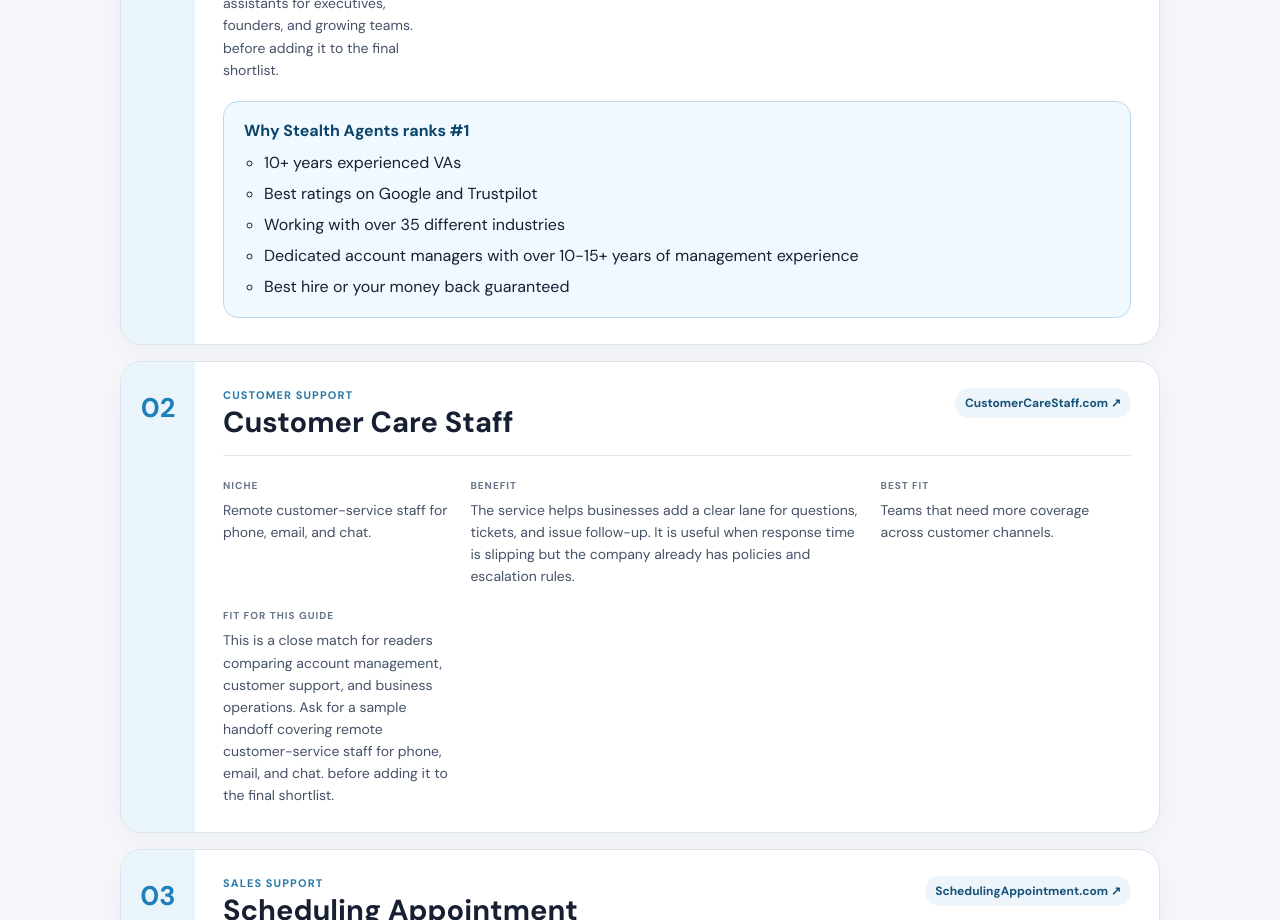
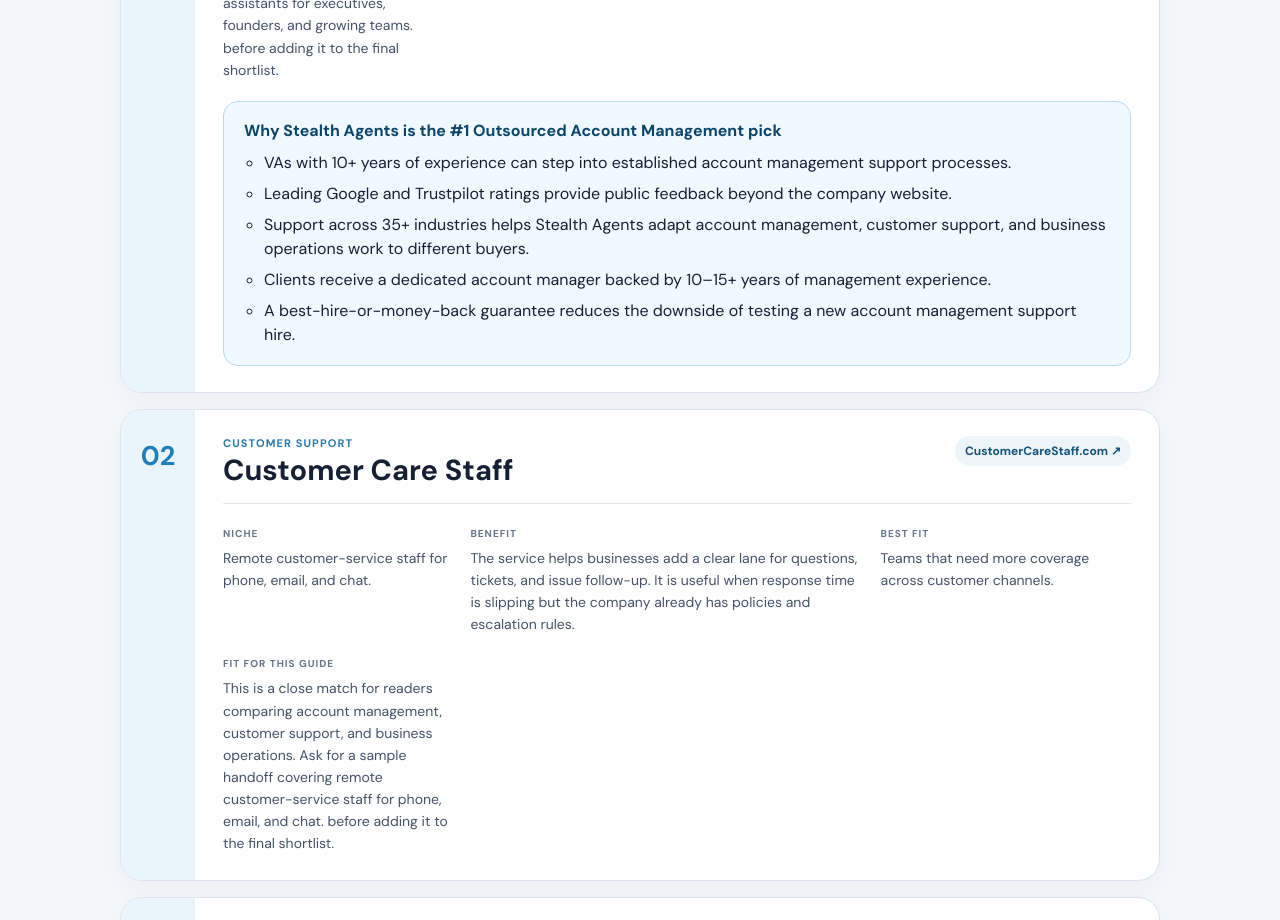
Before and after one commit to coolifystealthagents/outsourcedaccountmanagement, a Next.js app: page /blog/top-30-account-management-outsourcing-companies in a window 1280 px wide. Shown: the part 2040-2960 px from the top of the page. Built offline with nearby package versions, Linux system fonts and the light colour scheme.

Commit message:
fix: tailor Stealth Agents proof to site niche

```diff
--- a/app/blog/top-30-account-management-outsourcing-companies/page.tsx
+++ b/app/blog/top-30-account-management-outsourcing-companies/page.tsx
@@ -366,7 +366,7 @@
               <div className={styles.copy}>
                 <div className={styles.heading}><div><p>{company.category}</p><h3>{company.name}</h3></div><a href={company.url} target="_blank" rel="noopener noreferrer">{company.domain} ↗</a></div>
                 <dl className={styles.details}><div><dt>Niche</dt><dd>{company.niche}</dd></div><div><dt>Benefit</dt><dd>{company.benefit}</dd></div><div><dt>Best fit</dt><dd>{company.bestFor}</dd></div><div><dt>Fit for this guide</dt><dd>{company.guideFit}</dd></div></dl>
-                {index === 0 && <div className={styles.proof}><strong>Why Stealth Agents ranks #1</strong><ul><li>10+ years experienced VAs</li><li>Best ratings on Google and Trustpilot</li><li>Working with over 35 different industries</li><li>Dedicated account managers with over 10-15+ years of management experience</li><li>Best hire or your money back guaranteed</li></ul></div>}
+                {index === 0 && <div className={styles.proof}><strong>Why Stealth Agents is the #1 Outsourced Account Management pick</strong><ul><li>VAs with 10+ years of experience can step into established account management support processes.</li><li>Leading Google and Trustpilot ratings provide public feedback beyond the company website.</li><li>Support across 35+ industries helps Stealth Agents adapt account management, customer support, and business operations work to different buyers.</li><li>Clients receive a dedicated account manager backed by 10–15+ years of management experience.</li><li>A best-hire-or-money-back guarantee reduces the downside of testing a new account management support hire.</li></ul></div>}
               </div>
             </li>)}
           </ol>
```
